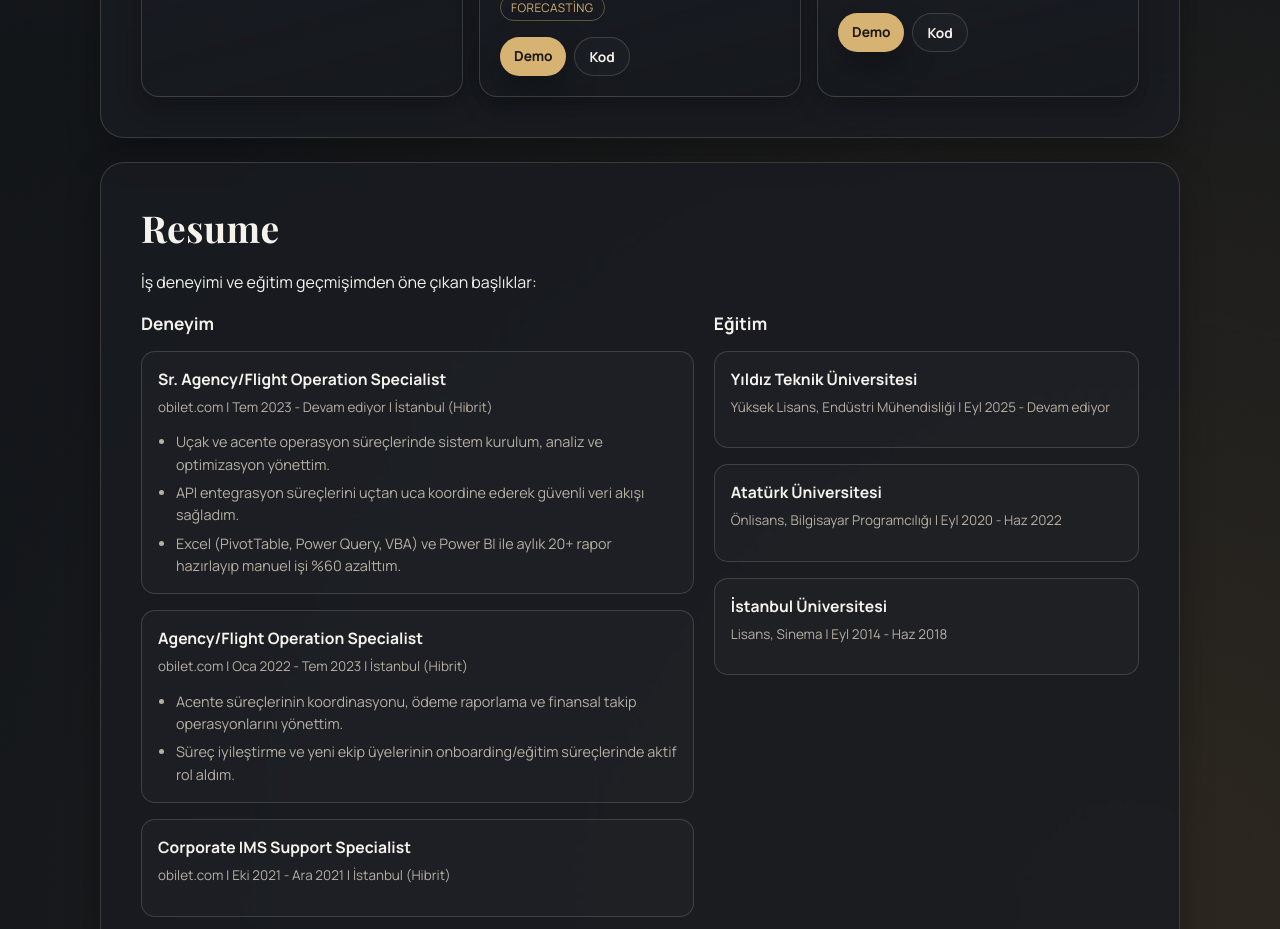
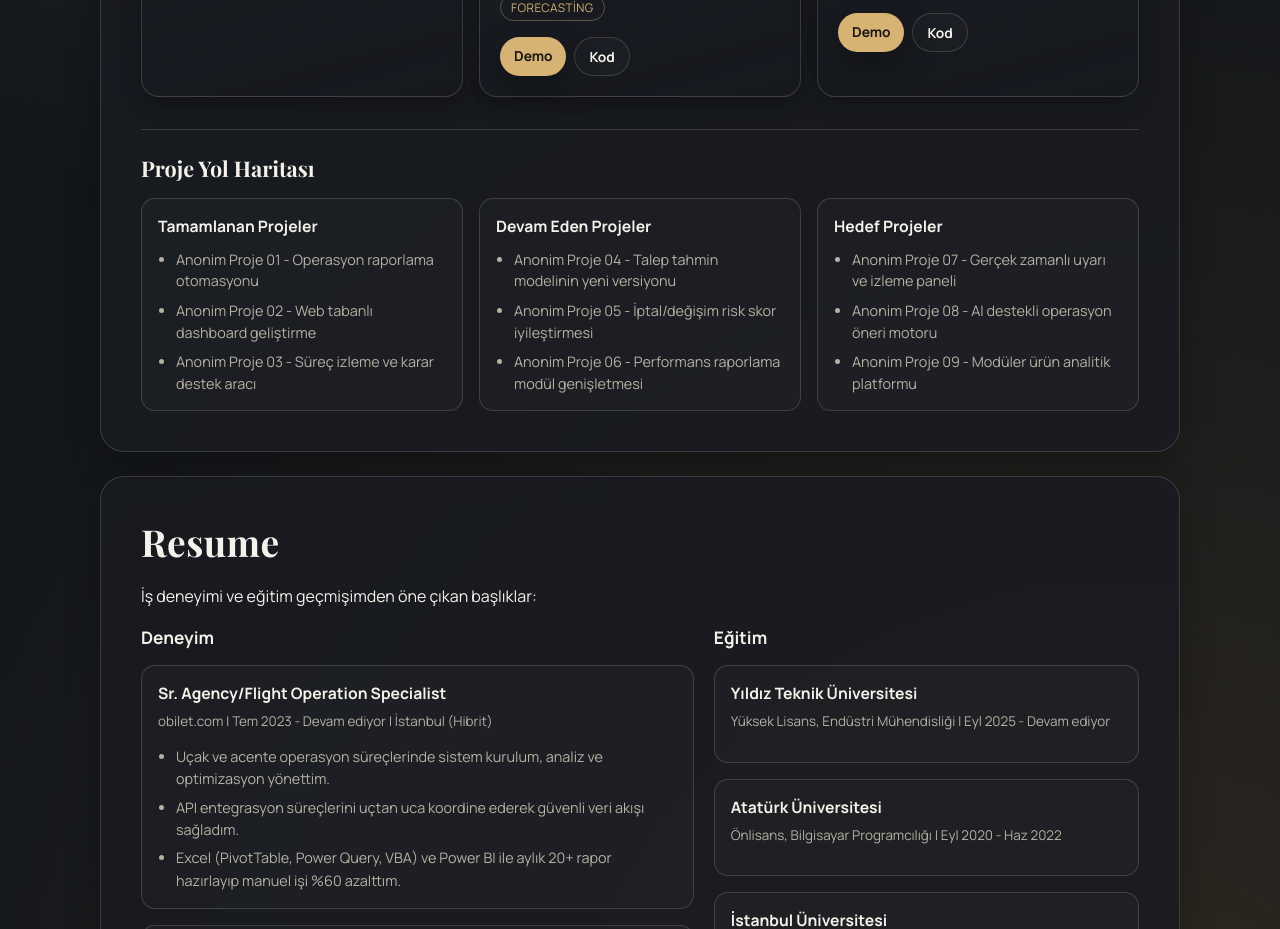
Before and after one commit to nebiseker-source/nebi-website, a plain HTML site: page index.html in a window 1280 px wide. Shown: the part 1823-2752 px from the top of the page. Drawn offline with nearby package versions, Linux system fonts and the light colour scheme.

Commit message:
Add project roadmap section under featured projects

```diff
--- a/index.html
+++ b/index.html
@@ -169,6 +169,35 @@
           </div>
         </article>
       </div>
+      <div class="project-lanes-wrap">
+        <h3 class="subsection-title">Proje Yol Haritası</h3>
+        <div class="project-lanes">
+          <article class="lane">
+            <h4>Tamamlanan Projeler</h4>
+            <ul>
+              <li>Anonim Proje 01 - Operasyon raporlama otomasyonu</li>
+              <li>Anonim Proje 02 - Web tabanlı dashboard geliştirme</li>
+              <li>Anonim Proje 03 - Süreç izleme ve karar destek aracı</li>
+            </ul>
+          </article>
+          <article class="lane">
+            <h4>Devam Eden Projeler</h4>
+            <ul>
+              <li>Anonim Proje 04 - Talep tahmin modelinin yeni versiyonu</li>
+              <li>Anonim Proje 05 - İptal/değişim risk skor iyileştirmesi</li>
+              <li>Anonim Proje 06 - Performans raporlama modül genişletmesi</li>
+            </ul>
+          </article>
+          <article class="lane">
+            <h4>Hedef Projeler</h4>
+            <ul>
+              <li>Anonim Proje 07 - Gerçek zamanlı uyarı ve izleme paneli</li>
+              <li>Anonim Proje 08 - AI destekli operasyon öneri motoru</li>
+              <li>Anonim Proje 09 - Modüler ürün analitik platformu</li>
+            </ul>
+          </article>
+        </div>
+      </div>
     </section>
 
     <section id="resume" class="panel reveal">
--- a/styles.css
+++ b/styles.css
@@ -382,6 +382,49 @@ p:last-child {
   margin-top: var(--space-4);
 }
 
+.project-lanes-wrap {
+  margin-top: var(--space-8);
+  padding-top: var(--space-6);
+  border-top: 1px solid var(--stroke);
+}
+
+.subsection-title {
+  margin: 0 0 var(--space-4);
+  font-family: "Playfair Display", serif;
+  font-size: 1.35rem;
+}
+
+.project-lanes {
+  display: grid;
+  grid-template-columns: repeat(3, minmax(0, 1fr));
+  gap: var(--space-4);
+}
+
+.lane {
+  border: 1px solid var(--stroke);
+  border-radius: 14px;
+  padding: var(--space-4);
+  background: rgba(245, 242, 235, 0.02);
+}
+
+.lane h4 {
+  margin: 0 0 var(--space-3);
+  font-size: 0.98rem;
+}
+
+.lane ul {
+  margin: 0;
+  padding-left: 18px;
+  display: grid;
+  gap: 8px;
+}
+
+.lane li {
+  color: var(--muted);
+  font-size: 0.9rem;
+  line-height: 1.5;
+}
+
 .btn-sm {
   padding: 9px 14px;
   font-size: 0.86rem;
@@ -534,6 +577,10 @@ button:focus-visible,
     grid-template-columns: repeat(2, minmax(0, 1fr));
   }
 
+  .project-lanes {
+    grid-template-columns: 1fr;
+  }
+
   .resume-grid {
     grid-template-columns: 1fr;
   }
```
